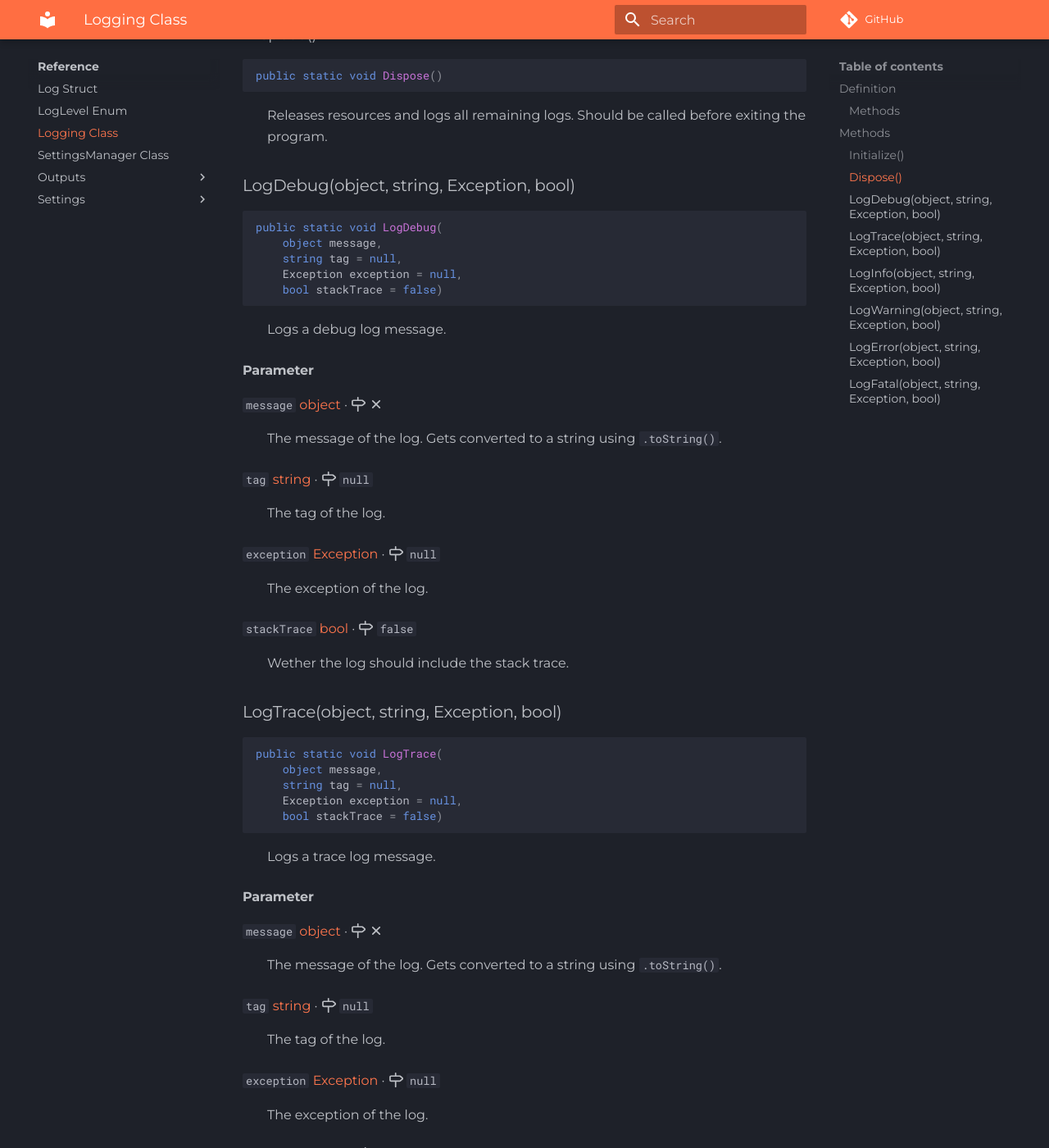
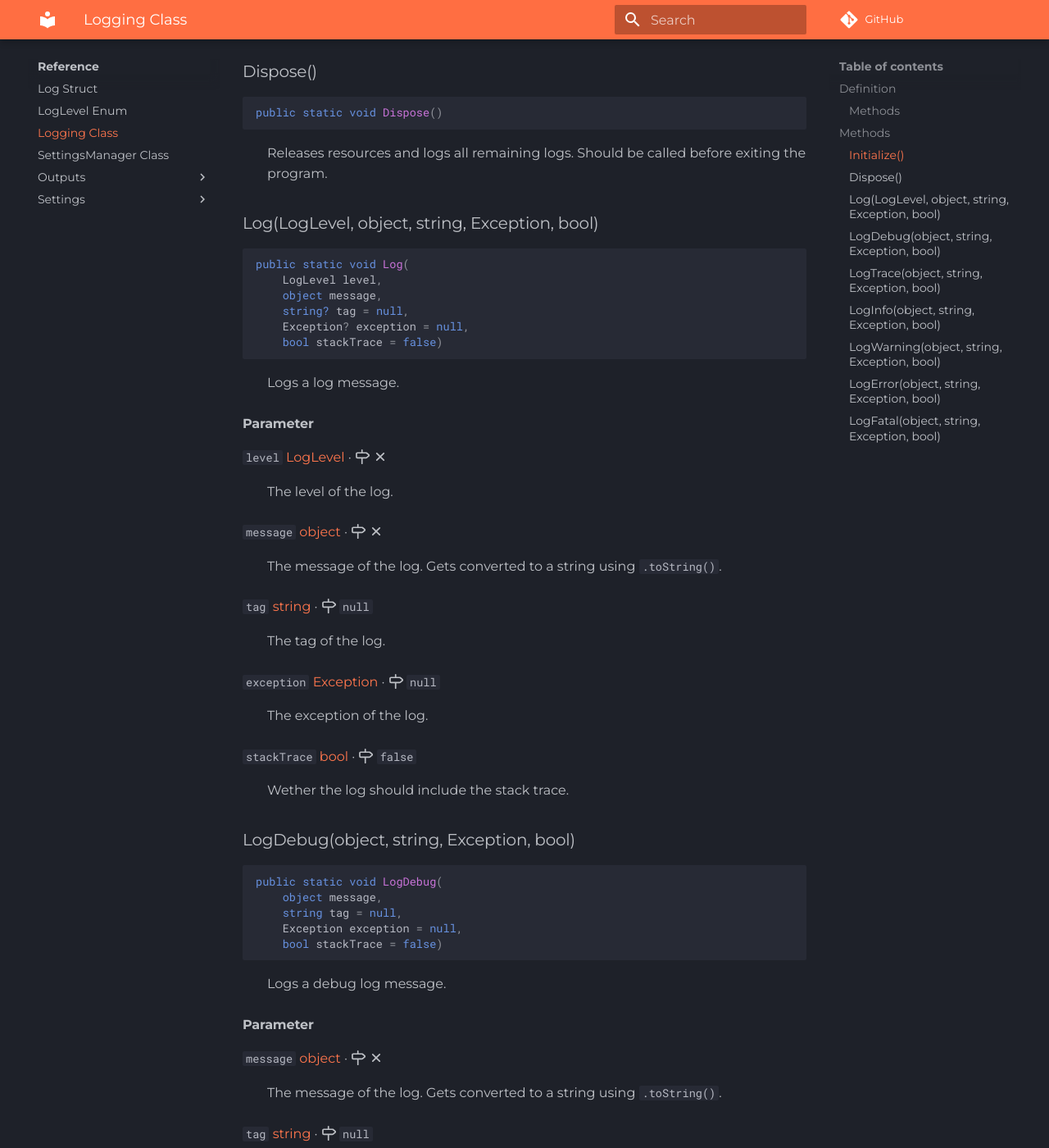
Before and after one commit to habetuz/SharpLog, an MkDocs documentation site: the page built from docs/Reference/Logging.md, in a window 1280 px wide and 1400 px high, scrolled down 1223 px. Shown: the whole window at 82% size. Built offline with MkDocs 1.6.1 and Material for MkDocs 9.7.7, drawn with Linux system fonts in a browser that asks for light colours; comment, search, counter and statistics services are not loaded; some of the changed text lies outside the part shown.

Commit message:
Update documentation

````diff
--- a/docs/Reference/Logging.md
+++ b/docs/Reference/Logging.md
@@ -19,12 +19,13 @@ public static class Logging
 | ------------------------------------------------------------------------------------------ | -------------------- | --------------- |
 | [Initialize()](#initialize)                                                                | `#!c# public static` | :octicons-x-16: |
 | [Dispose()](#dispose)                                                                      | `#!c# public static` | :octicons-x-16: |
-| [LogDebug(object, string, Exception, bool)](#logdebugobject-string-exception-bool)     | `#!c# public static` | :octicons-x-16: |
-| [LogTrace(object, string, Exception, bool)](#logtraceobject-string-exception-bool)     | `#!c# public static` | :octicons-x-16: |
-| [LogInfo(object, string, Exception, bool)](#loginfoobject-string-exception-bool)       | `#!c# public static` | :octicons-x-16: |
-| [LogWarning(object, string, Exception, bool)](#logwarningobject-string-exception-bool) | `#!c# public static` | :octicons-x-16: |
-| [LogError(object, string, Exception, bool)](#logerrorobject-string-exception-bool)     | `#!c# public static` | :octicons-x-16: |
-| [LogFatal(object, string, Exception, bool)](#logfatalobject-string-exception-bool)     | `#!c# public static` | :octicons-x-16: |
+| [Log(LogLevel, object, string, Exception, bool)](logloglevel-object-string-exception-bool) | `#!c# public static` | :octicons-x-16: |
+| [LogDebug(object, string, Exception, bool)](#logdebugobject-string-exception-bool)         | `#!c# public static` | :octicons-x-16: |
+| [LogTrace(object, string, Exception, bool)](#logtraceobject-string-exception-bool)         | `#!c# public static` | :octicons-x-16: |
+| [LogInfo(object, string, Exception, bool)](#loginfoobject-string-exception-bool)           | `#!c# public static` | :octicons-x-16: |
+| [LogWarning(object, string, Exception, bool)](#logwarningobject-string-exception-bool)     | `#!c# public static` | :octicons-x-16: |
+| [LogError(object, string, Exception, bool)](#logerrorobject-string-exception-bool)         | `#!c# public static` | :octicons-x-16: |
+| [LogFatal(object, string, Exception, bool)](#logfatalobject-string-exception-bool)         | `#!c# public static` | :octicons-x-16: |
 
 ## Methods
 
@@ -43,6 +44,37 @@ public static void Dispose()
 ```
 
 :   Releases resources and logs all remaining logs. Should be called before exiting the program.
+
+### Log(LogLevel, object, string, Exception, bool)
+
+```c#
+public static void Log(
+    LogLevel level,
+    object message,
+    string? tag = null,
+    Exception? exception = null,
+    bool stackTrace = false)
+```
+
+:   Logs a log message.
+
+#### Parameter
+
+`level` [LogLevel](LogLevel.md)  · :octicons-milestone-16: :octicons-x-16:
+:   The level of the log.
+
+`message` [object](https://docs.microsoft.com/en-us/dotnet/api/system.object)  · :octicons-milestone-16: :octicons-x-16:
+:   The message of the log. Gets converted to a string using `.toString()`.
+
+
+`tag` [string](https://docs.microsoft.com/en-us/dotnet/api/system.string)  · :octicons-milestone-16: `null`
+:   The tag of the log.
+
+`exception` [Exception](https://docs.microsoft.com/en-us/dotnet/api/system.exception)  · :octicons-milestone-16: `null`
+:   The exception of the log.
+
+`stackTrace` [bool](https://learn.microsoft.com/en-us/dotnet/csharp/language-reference/builtin-types/bool)  · :octicons-milestone-16: `false`
+:   Wether the log should include the stack trace.
 
 ### LogDebug(object, string, Exception, bool)
 
````
Also changed, not shown: docs/Reference/index.md (+1 -1 lines), docs/index.md (+1 -1 lines), 1 other file.
